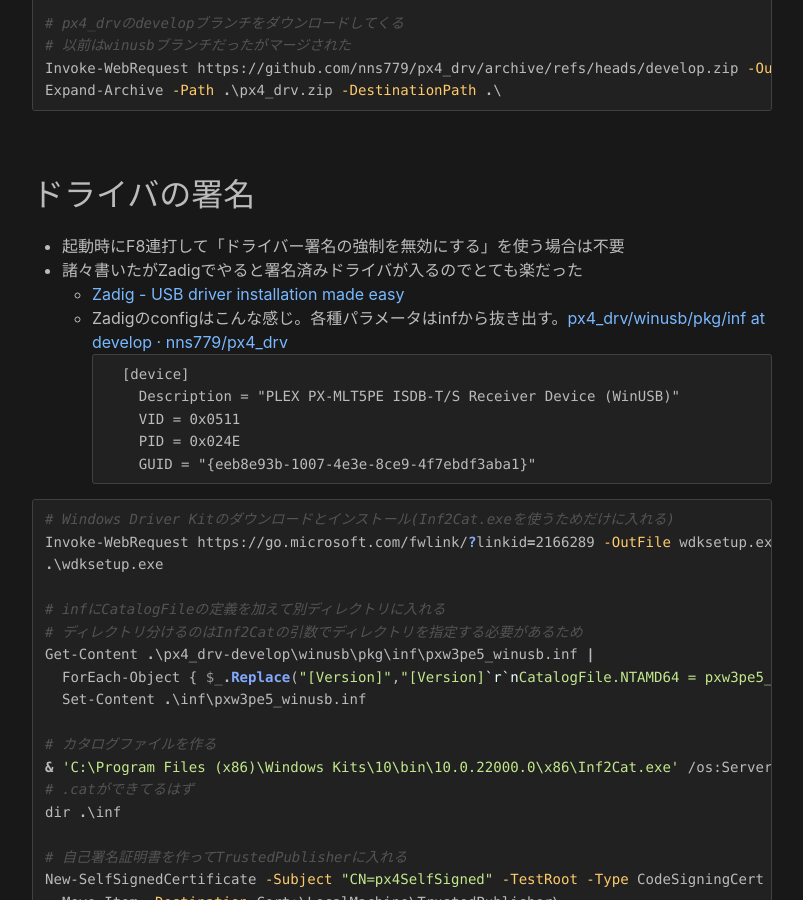
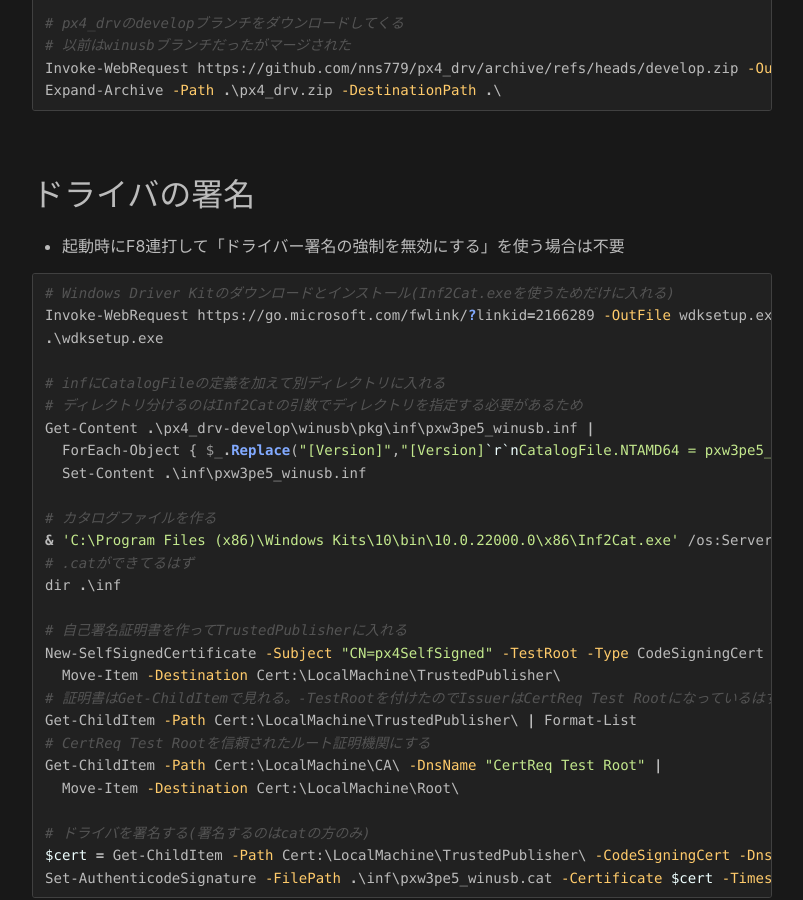
Before and after one commit to maeda577/maeda577.github.io, a Jekyll site: the page built from _posts/2021-07-18-hyperv-server-px4drv.md, in a window 1280 px wide and 900 px high, scrolled down 1070 px. Shown: the whole window, without its empty margins (238-1041 px from the left). Built offline with Jekyll 4.4.1, drawn with Linux system fonts in a browser that asks for light colours.

Commit message:
記事修正

````diff
--- a/_posts/2021-07-18-hyperv-server-px4drv.md
+++ b/_posts/2021-07-18-hyperv-server-px4drv.md
@@ -42,16 +42,6 @@ Expand-Archive -Path .\px4_drv.zip -DestinationPath .\
 ドライバの署名
 -------------------
 * 起動時にF8連打して「ドライバー署名の強制を無効にする」を使う場合は不要
-* 諸々書いたがZadigでやると署名済みドライバが入るのでとても楽だった
-    * [Zadig - USB driver installation made easy](https://zadig.akeo.ie/)
-    * Zadigのconfigはこんな感じ。各種パラメータはinfから抜き出す。[px4_drv/winusb/pkg/inf at develop · nns779/px4_drv](https://github.com/nns779/px4_drv/tree/develop/winusb/pkg/inf)
-        ```
-        [device]
-          Description = "PLEX PX-MLT5PE ISDB-T/S Receiver Device (WinUSB)"
-          VID = 0x0511
-          PID = 0x024E
-          GUID = "{eeb8e93b-1007-4e3e-8ce9-4f7ebdf3aba1}"
-        ```
 
 ``` powershell
 # Windows Driver Kitのダウンロードとインストール(Inf2Cat.exeを使うためだけに入れる)
````
